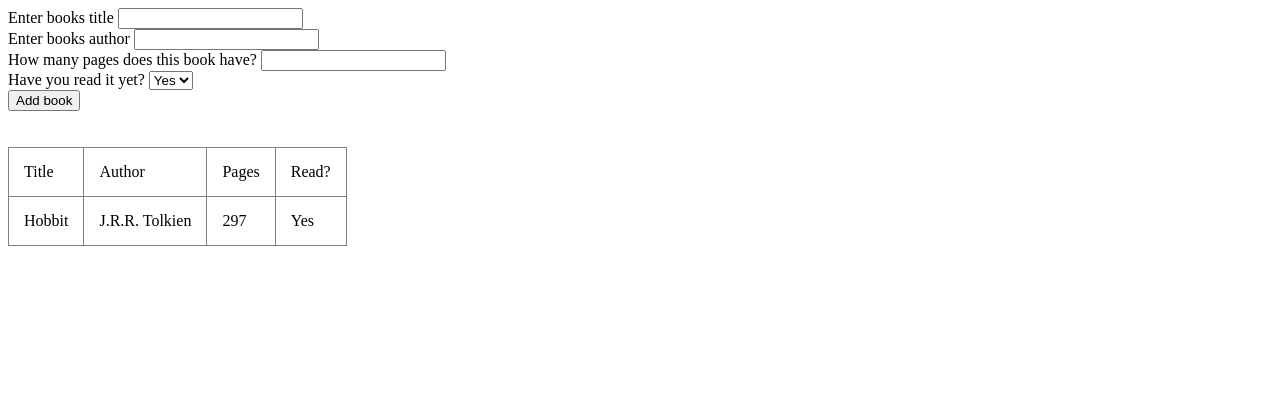
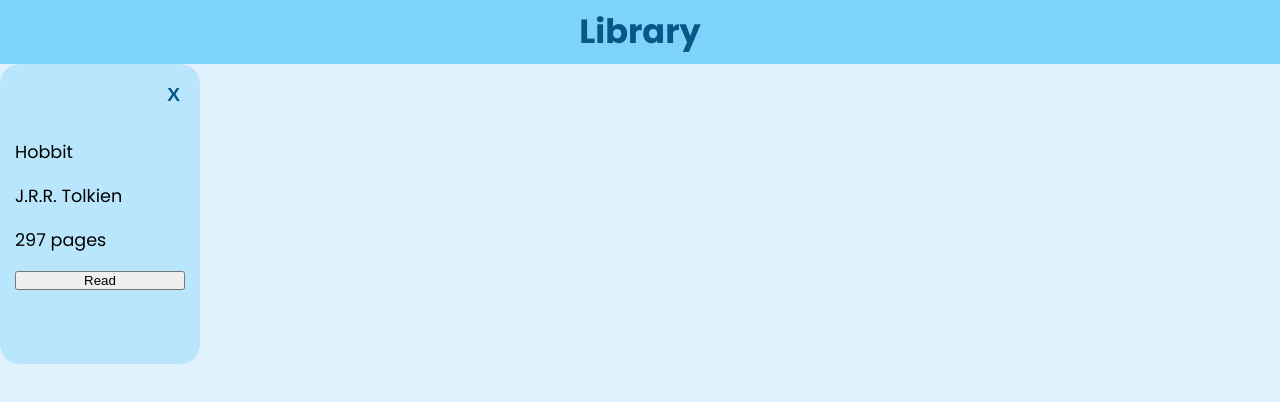
Before and after one commit to Kwiasek/Library, a plain HTML site: page index.html in a window 1280 px wide. Drawn offline with Linux system fonts and the light colour scheme.

Commit message:
Changed styling and overall idea of whole site would work.

```diff
--- a/index.html
+++ b/index.html
@@ -4,10 +4,23 @@
     <meta charset="UTF-8">
     <meta http-equiv="X-UA-Compatible" content="IE=edge">
     <meta name="viewport" content="width=device-width, initial-scale=1.0">
-    <title>Document</title>
+    <title>Library</title>
     <script src="script.js" defer></script>
+    <link rel="stylesheet" href="style.css">
 </head>
 <body>
+    <div class="container">
+        <nav><h1>Library</h1></nav>
+        <main>
+            <div class="card">
+                <button class="close">X</button>
+                <p class="title">Hobbit</p>
+                <p class="author">J.R.R. Tolkien</p>
+                <p class="pages">297 pages</p>
+                <button class="read">Read</button>
+            </div>
+        </main>
+    </div>
     <form>
         <label for="title">Enter books title</label>
         <input type="text" name="title" id="title">
@@ -27,8 +40,5 @@
         <button>Add book</button>
 
     </form>
-    <br><br>
-    <table border="1px solid black" style="border-collapse: collapse;"></table>
-    <style>td {padding: 15px;}</style>
 </body>
 </html>
--- /dev/null
+++ b/style.css
@@ -0,0 +1,67 @@
+@import url('https://fonts.googleapis.com/css2?family=Poppins:wght@400;700;900&display=swap');
+
+body {
+    background: #e0f2fe;
+    font-family: 'Poppins', sans-serif;
+    height: 100vh;
+    width: 100vw;
+    font-size: 1.1rem;
+    position: relative;
+}
+
+* {
+    margin: 0;
+    padding: 0;
+    box-sizing: border-box;
+}
+
+nav {
+    height: 8vh;
+    width: 100%;
+    background: #7dd3fc;
+    color: #075985;
+    display: flex;
+    align-items: center;
+    justify-content: center;
+    font-size: 1.4rem;
+}
+
+.card {
+    width: 200px;
+    height: 300px;
+    display: flex;
+    flex-direction: column;
+    position: relative;
+    background: #bae6fd;
+    padding: 15px;
+    border-radius: 20px;
+    justify-content: center;
+    gap: 18px;
+}
+
+.card .close {
+    border: none;
+    background: none;
+    color: #075985;
+    font-weight: 900;
+    font-size: 1.2rem;
+    padding: 15px;
+    border-radius: 50%;
+    position: absolute;
+    top: 5px;
+    right: 5px;
+    cursor: pointer;
+}
+
+.card .read {
+
+}
+
+form {
+    display: none;
+    position: absolute;
+    top: 50%;
+    left: 50%;
+    transform: translateX(-50%);
+    transform: translateY(-50%);
+}
```
